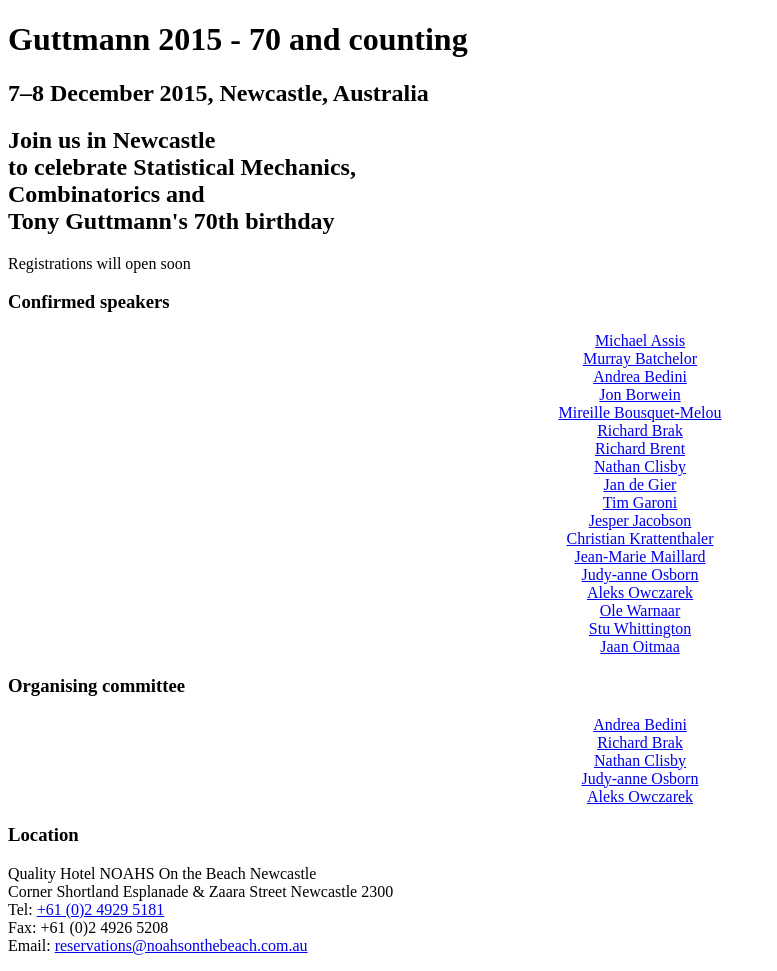
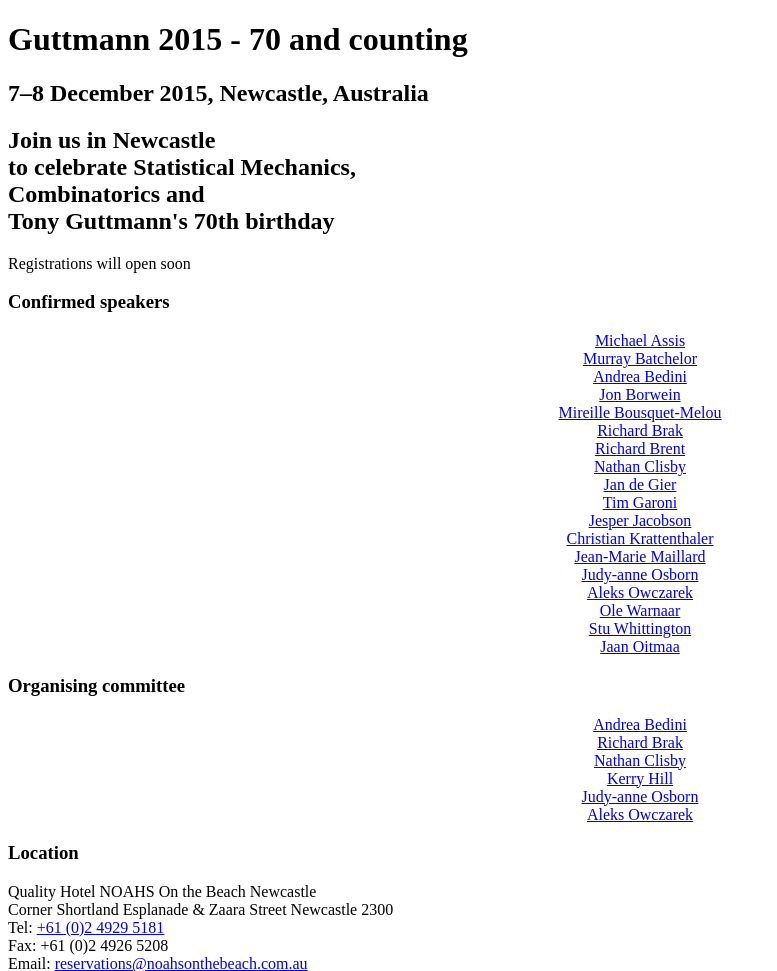
Before and after one commit to andreabedini/guttmann2015, a Jekyll site: the page built from index.html, in a window 1280 px wide. Shown: the top 971 px of the page, without its empty margins (0-777 px from the left). Built offline with Jekyll 4.4.1, drawn with Linux system fonts in a browser that asks for light colours; nearby versions of some CDN libraries; grey boxes are pictures that could not be loaded.

Commit message:
Add Kerry to organisers

```diff
--- a/index.html
+++ b/index.html
@@ -22,6 +22,7 @@ layout: default
         <a href="http://www.andreabedini.com">Andrea Bedini</a><br>
         <a href="http://www.ms.unimelb.edu.au/Personnel/profile.php?PC_id=12">Richard Brak</a><br>
         <a href="http://clisby.net">Nathan Clisby</a><br>
+        <a href="#">Kerry Hill</a><br>
         <a href="http://www.newcastle.edu.au/profile/judy-anne-osborn">Judy-anne Osborn</a><br>
         <a href="http://www.ms.unimelb.edu.au/~aleks/">Aleks Owczarek</a><br>
         </p>
```
